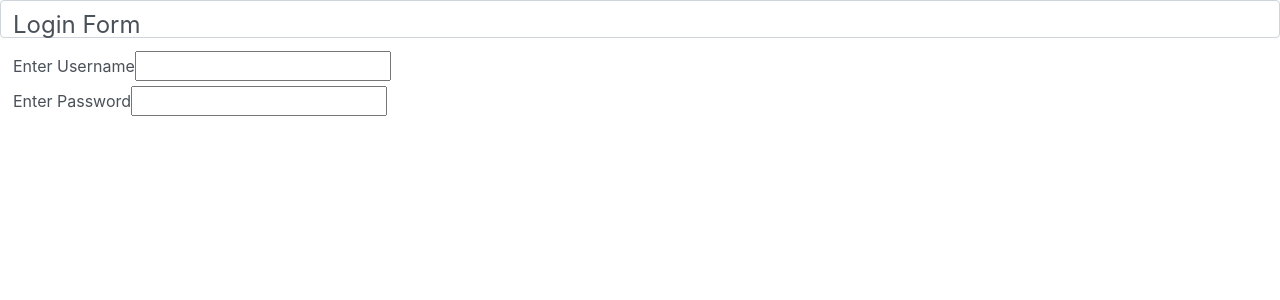
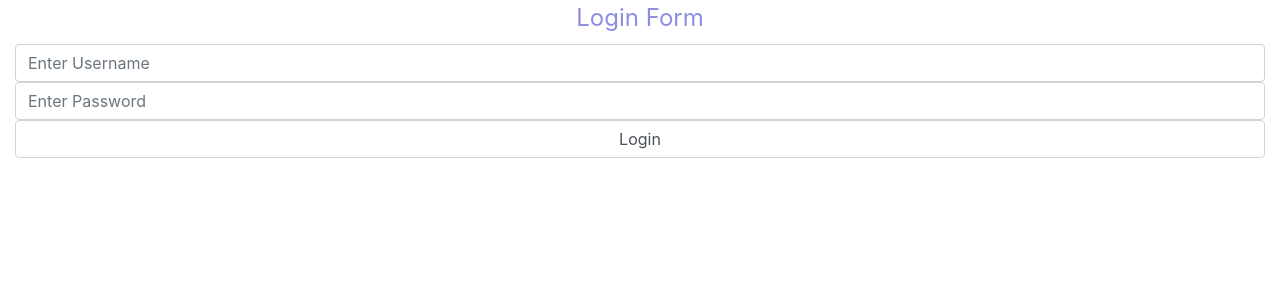
Before and after one commit to RayaanKJ/sfdc-angular-app, an Angular app: page / in a window 1280 px wide. Shown: the top 300 px of the page. Built offline with nearby package versions, Linux system fonts and the light colour scheme.

Commit message:
Update databinding.component.html

```diff
--- a/src/app/databinding/databinding.component.html
+++ b/src/app/databinding/databinding.component.html
@@ -1,12 +1,22 @@
-<form class="form-control">
-    <legend>Login Form</legend>
-    <label for="Username">{{labelName}}</label>
-    <input type="Name" (input)="getUserName($event)">
-    <br>
-    <label for="Password">{{labelName2}}</label>
-    <input type="Password">
+<div class="container-fluid">
+    <form>
+        <div class="login ">
+            <legend style="text-align: center; color: rgb(142, 142, 224);">Login Form</legend>
+            <input class="form-control" ngModel required name="Name" type="Name" (input)="getUserName($event)" #uuid="ngModel" (blur)="onBlur(uid)" placeholder="{{labelName}}">
+            <div class="alert alert-danger" *ngIf="uuid.touched && uuid.errors?.['required']">
+                Username Required
+            </div>
 
 
 
 
-</form>
+            <input class="form-control" ngModel required name="Password" type="Password" (input)="getPassword($event)" #uid="ngModel" (blur)="onBlur(uid)" placeholder="{{labelName2}} ">
+            <div class="alert alert-danger" *ngIf="uid.touched && uid.errors?.['required']">
+                Password Required
+            </div>
+
+
+            <button class="form-control " type="login" onclick="login()">Login</button>
+        </div>
+    </form>
+</div>
```
